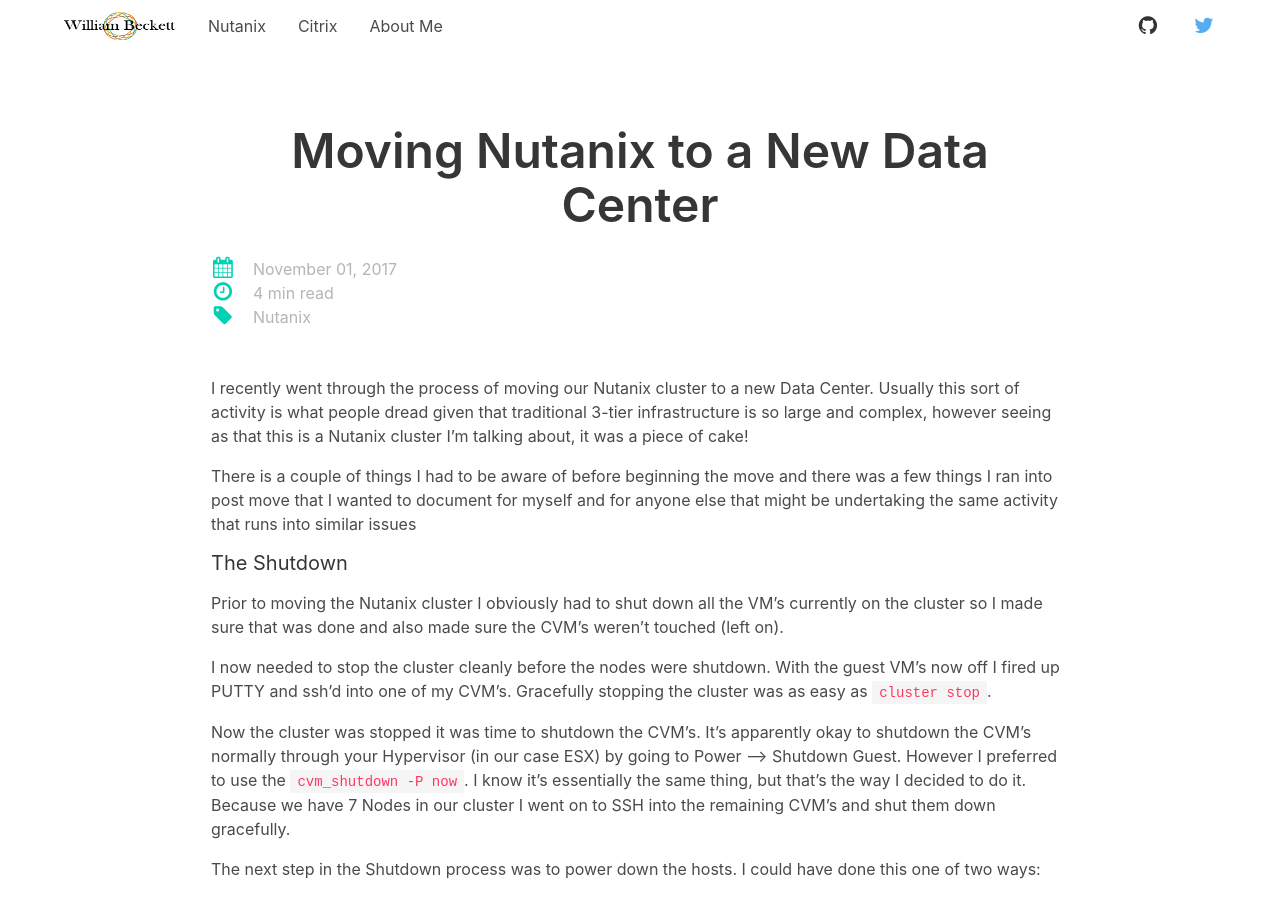
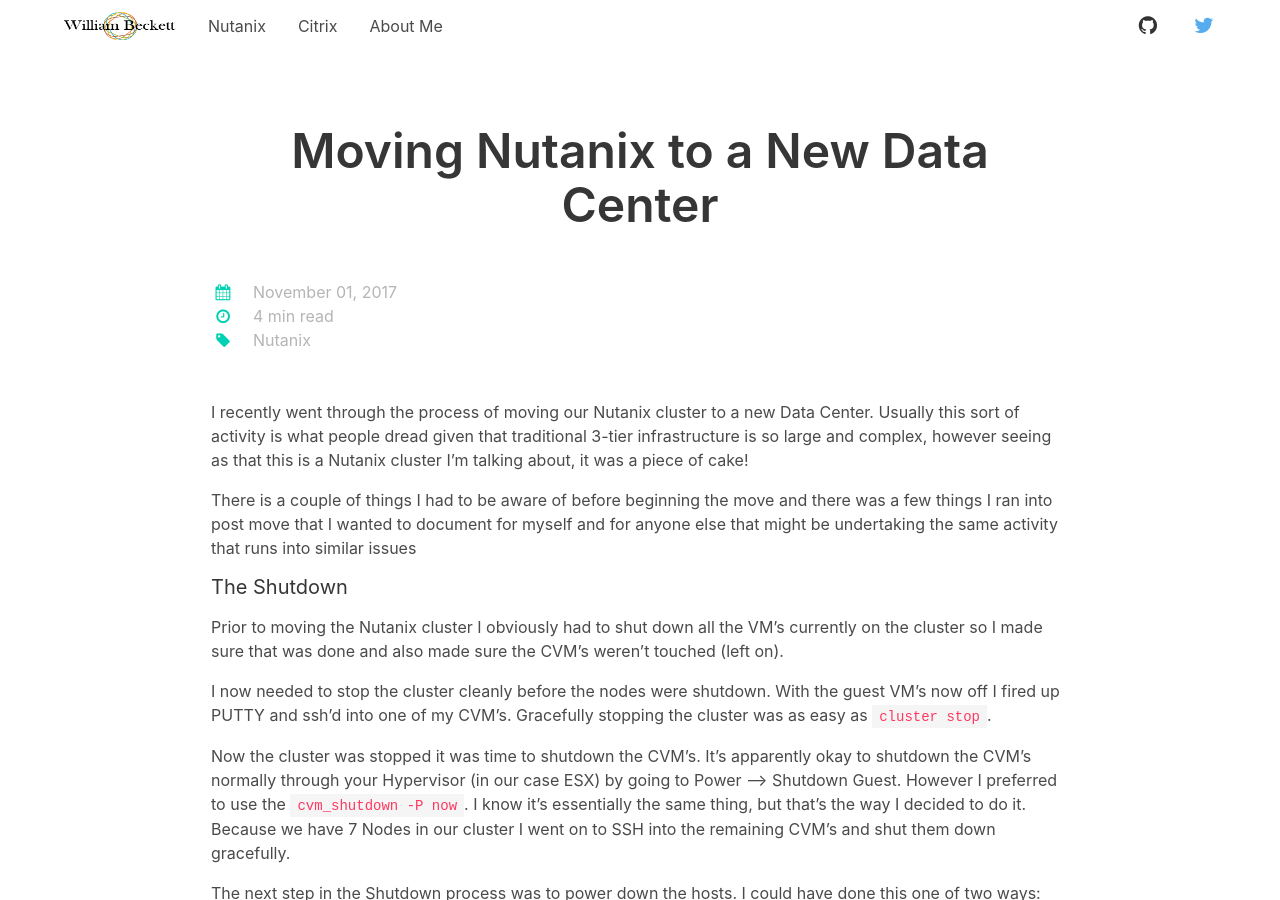
Before and after one commit to wjbeckett/blog, a Jekyll site: the page built from _posts/2017-11-01-Moving-nutanix-cluster.md, in a window 1280 px wide and 900 px high. Built offline with Jekyll 4.4.1, drawn with Linux system fonts in a browser that asks for light colours; comment, search, counter and statistics services are not loaded.

Commit message:
adjusted icon sizing.

```diff
--- a/_layouts/category.html
+++ b/_layouts/category.html
@@ -17,15 +17,15 @@
               </p>
               </a>
               <div class="subtitle is-6 has-text-grey-light">
-                <span class="icon has-text-primary"><i class="fa fa-lg fa-calendar"></i></span>&nbsp;&nbsp;&nbsp;<span datetime="{{ post.date | date_to_xmlschema }}">
+                <span class="icon has-text-primary"><i class="fa fa-calendar"></i></span>&nbsp;&nbsp;&nbsp;<span datetime="{{ post.date | date_to_xmlschema }}">
                   {{ post.date | date: '%B %d, %Y' }}
                 </span>
                 <br/>
-                <span class="icon has-text-primary"><i class="fa fa-lg fa-clock-o"></i></span><span>{% include read_time.html %}</span>
+                <span class="icon has-text-primary"><i class="fa fa-clock-o"></i></span><span>{% include read_time.html %}</span>
                 <br/>
                 {% for category in post.categories %}
                 <a class="has-text-grey-light is-capitalized" href="/category/{{ category }}">
-                  <span class="icon has-text-primary"><i class="fa fa-lg fa-tag"></i></span>&nbsp;&nbsp;&nbsp;&nbsp;<span>{{ category }}</span>
+                  <span class="icon has-text-primary"><i class="fa fa-tag"></i></span>&nbsp;&nbsp;&nbsp;&nbsp;<span>{{ category }}</span>
                 </a>
                 {% endfor %}
             </div>
--- a/_layouts/post.html
+++ b/_layouts/post.html
@@ -14,17 +14,17 @@
         <h1 class="title is-1 has-text-centered has-text-dark" >
           {{ page.name }}
         </h1>
-        &nbsp;
+        <br/>
         <div class="subtitle is-6 has-text-grey-light">
-          <span class="icon has-text-primary"><i class="fa fa-lg fa-calendar"></i></span>&nbsp;&nbsp;&nbsp;<span datetime="{{ page.date | date_to_xmlschema }}">
+          <span class="icon has-text-primary"><i class="fa fa-calendar"></i></span>&nbsp;&nbsp;&nbsp;<span datetime="{{ page.date | date_to_xmlschema }}">
             {{ page.date | date: '%B %d, %Y' }}
           </span>
           <br/>
-          <span class="icon has-text-primary"><i class="fa fa-lg fa-clock-o"></i></span><span>{% include read_time.html %}</span>
+          <span class="icon has-text-primary"><i class="fa fa-clock-o"></i></span><span>{% include read_time.html %}</span>
           <br/>
           {% for category in page.categories %}
           <a class="has-text-grey-light is-capitalized" href="/category/{{ category }}">
-            <span class="icon has-text-primary"><i class="fa fa-lg fa-tag"></i></span>&nbsp;&nbsp;&nbsp;&nbsp;<span>{{ category }}</span>
+            <span class="icon has-text-primary"><i class="fa fa-tag"></i></span>&nbsp;&nbsp;&nbsp;&nbsp;<span>{{ category }}</span>
           </a>
           {% endfor %}
         </div>
--- a/_posts/2017-11-01-Moving-nutanix-cluster.md
+++ b/_posts/2017-11-01-Moving-nutanix-cluster.md
@@ -30,7 +30,7 @@
 Now that the hosts were off the shutdown sequence was complete and I could move on to pulling the power and network cables, pulling the nodes out of the rack and moving them to the new DC.
 
   <figure width="384" height="512">
-    <img src="{{ site.url }}/images/moving-nutanix-kit-lq.jpg" data-src="{{ site.url }}/images/moving-nutanix-kit.jpg" alt="ready to move" class="lazyload blur-up" width="384" height="512" />
+    <img src="{{ site.url }}/images/moving-nutanix-kit-lq.jpg" data-src="{{ site.url }}/images/moving-nutanix-kit.jpg" alt="ready to move" class="lazyload blur-up" />
     <figcaption class="has-text-centered">Ready for the new home!</figcaption>
   </figure>
 
--- a/index.html
+++ b/index.html
@@ -19,15 +19,15 @@
           </p>
         </a>
         <div class="subtitle is-6 has-text-grey-light">
-          <span class="icon has-text-primary"><i class="fa fa-lg fa-calendar"></i></span>&nbsp;&nbsp;&nbsp;<span datetime="{{ post.date | date_to_xmlschema }}">
+          <span class="icon has-text-primary"><i class="fa fa-calendar"></i></span>&nbsp;&nbsp;&nbsp;<span datetime="{{ post.date | date_to_xmlschema }}">
             {{ post.date | date: '%B %d, %Y' }}
           </span>
           <br/>
-          <span class="icon has-text-primary"><i class="fa fa-lg fa-clock-o"></i></span><span>{% include read_time.html %}</span>
+          <span class="icon has-text-primary"><i class="fa fa-clock-o"></i></span><span>{% include read_time.html %}</span>
           <br/>
           {% for category in post.categories %}
           <a class="has-text-grey-light is-capitalized" href="/category/{{ category }}">
-            <span class="icon has-text-primary"><i class="fa fa-lg fa-tag"></i></span>&nbsp;&nbsp;&nbsp;&nbsp;<span>{{ category }}</span>
+            <span class="icon has-text-primary"><i class="fa fa-tag"></i></span>&nbsp;&nbsp;&nbsp;&nbsp;<span>{{ category }}</span>
           </a>
           {% endfor %}
       </div>
```
